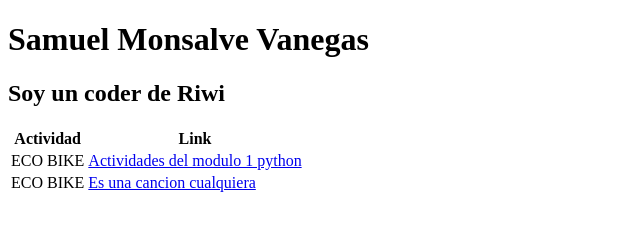
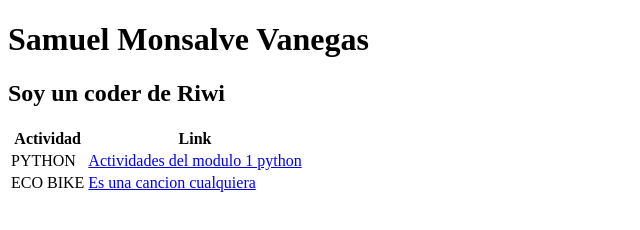
Before and after one commit to SamuelMV725/portafolio, a plain HTML site: page index.html in a window 1280 px wide. Shown: the full height of the page, 0-640 px from the left. Drawn offline with Linux system fonts and the light colour scheme.

Commit message:
Change ECO BIKE to PYTHON in index.html

```diff
--- a/index.html
+++ b/index.html
@@ -16,7 +16,7 @@
         </thead>
 
         <tr>
-            <td>ECO BIKE</td>
+            <td>PYTHON</td>
             <td><a href="https://github.com/SamuelMV725/TRABAJOS-DE-MOODLE">Actividades del modulo 1 python</a></td>
         </tr>
 
```
